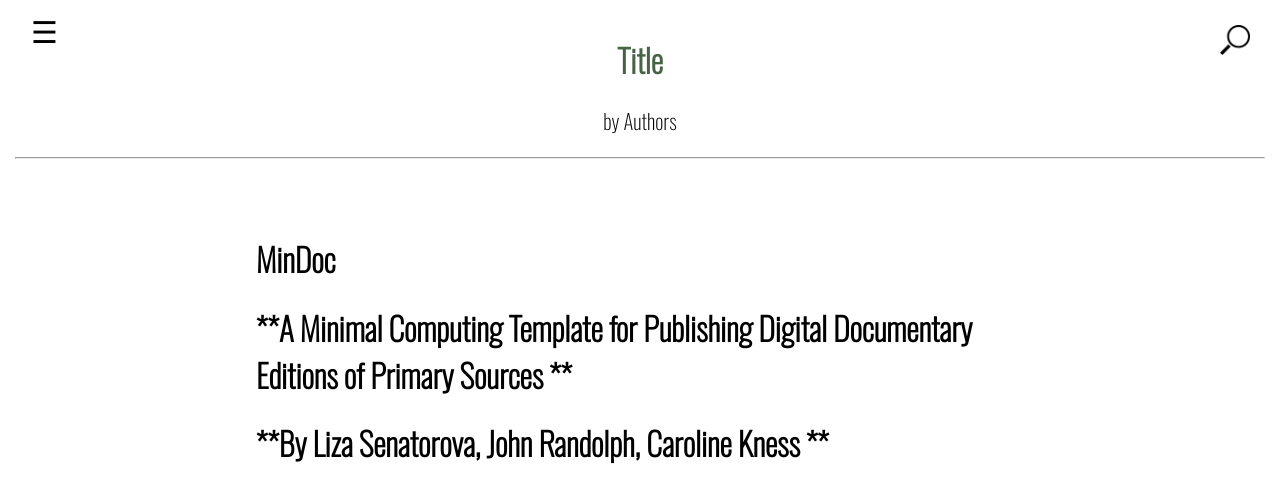
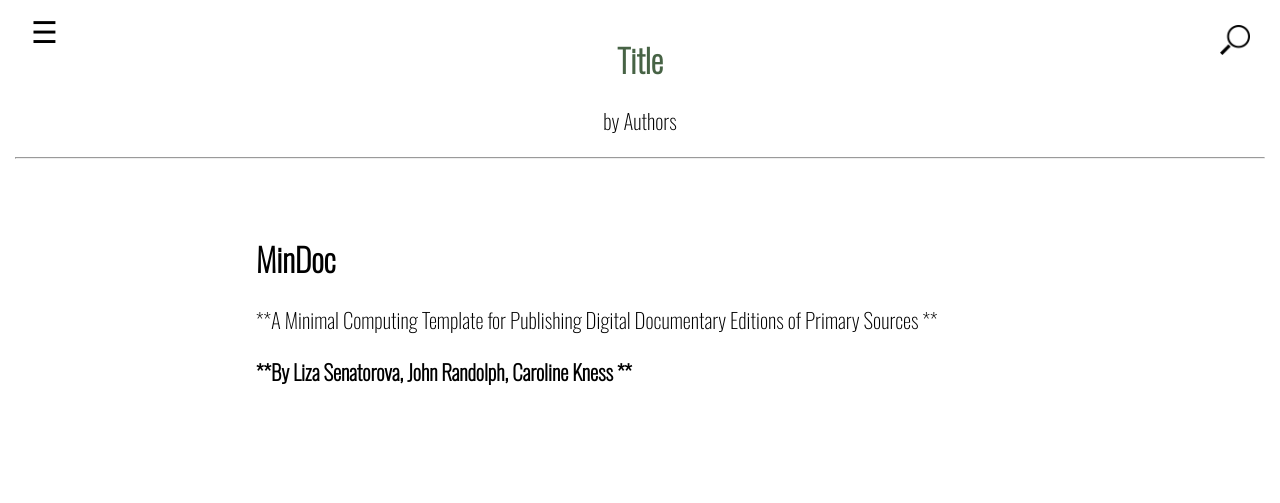
Before and after one commit to jwr12/MindocMD_sample, a Jekyll site: the page built from 001_introduction.md, in a window 1280 px wide. Shown: the top 503 px of the page. Built offline with Jekyll 4.4.1, drawn with Linux system fonts in a browser that asks for light colours.

```diff
--- a/001_introduction.md
+++ b/001_introduction.md
@@ -4,6 +4,7 @@ title: Introduction
 number: 001
 ---
 # MinDoc
-# **A Minimal Computing Template for Publishing Digital Documentary Editions of Primary Sources **
 
-# ****By Liza Senatorova, John Randolph, Caroline Kness ****
+**A Minimal Computing Template for Publishing Digital Documentary Editions of Primary Sources **
+
+****By Liza Senatorova, John Randolph, Caroline Kness ****
```
